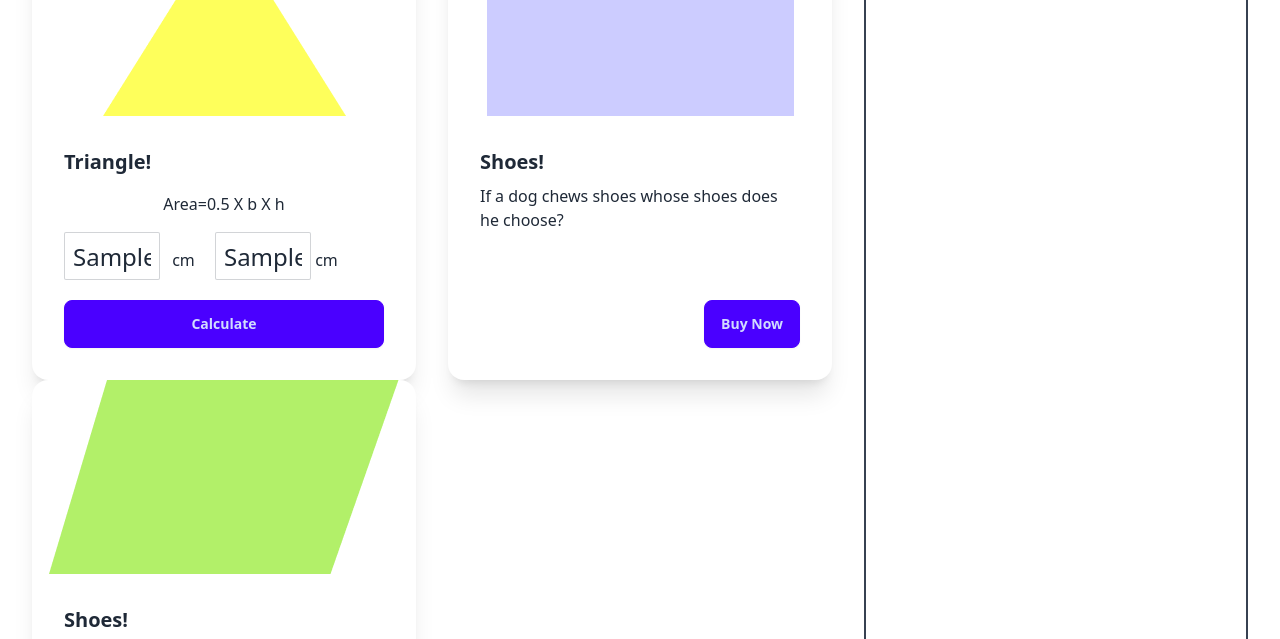
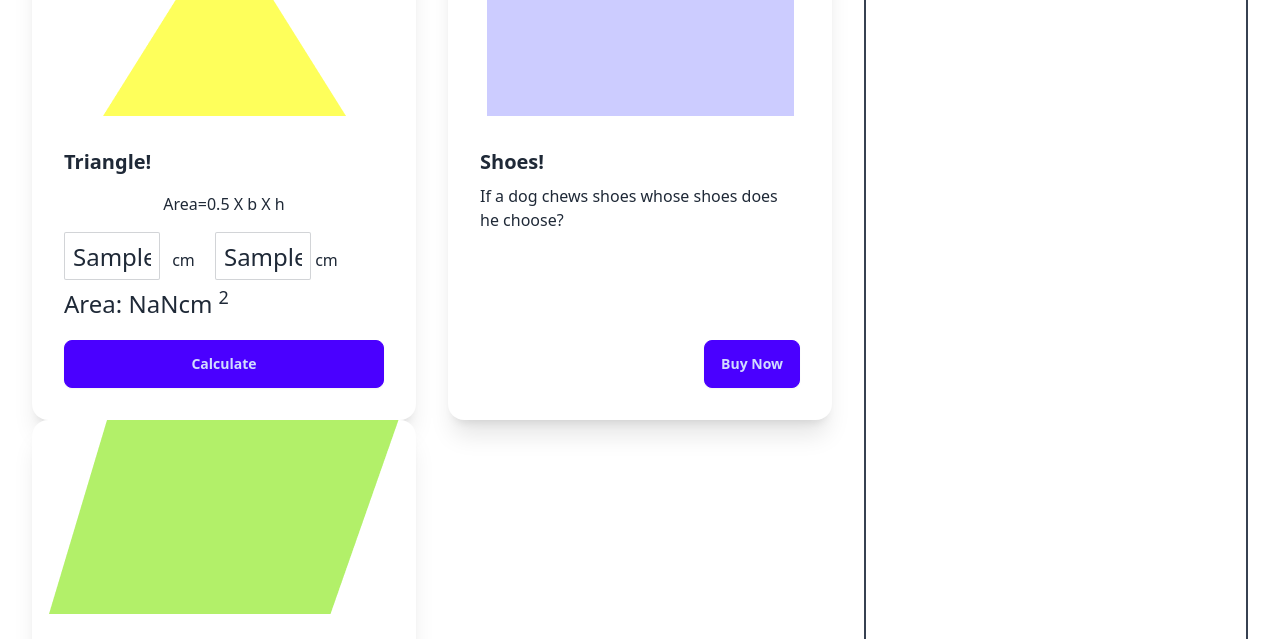
Before and after one commit to kamrulkoche/Geometry-genius, a plain HTML site: page index.html in a window 1280 px wide. Both pictures are taken after typing "Sample", "Sample" into the empty fields and a click on the button "Calculate". Shown: the part 110-749 px from the top of the page. Drawn offline with nearby package versions, Linux system fonts and the light colour scheme.

Commit message:
Triangel

```diff
--- a/index.html
+++ b/index.html
@@ -33,6 +33,9 @@
                             <input id="triangle-height" class="w-24 text-2xl p-2 rounded-sm input input-bordered"
                                 type="text" placeholder="h">
                             <span>cm</span>
+                        </div>
+                        <div>
+                            <p class="text-2xl">Area: <span id="triangle-area"></span><span>cm <sup>2</sup></span></p>
                         </div>
                         <div class="card-actions">
                             <button class="btn btn-primary w-full mt-3"
--- a/scripts/triangle-calculate.js
+++ b/scripts/triangle-calculate.js
@@ -8,4 +8,10 @@ function calculateTriangleArea() {
   const triangleHeightText = triangleHeightInput.value;
   const height = parseFloat(triangleHeightText);
   console.log(height);
+
+  const area = 0.5 * base * height;
+  console.log(area);
+
+  const triangleAreaSpan = document.getElementById('triangle-area');
+  triangleAreaSpan.innerText=area;
 }
```
